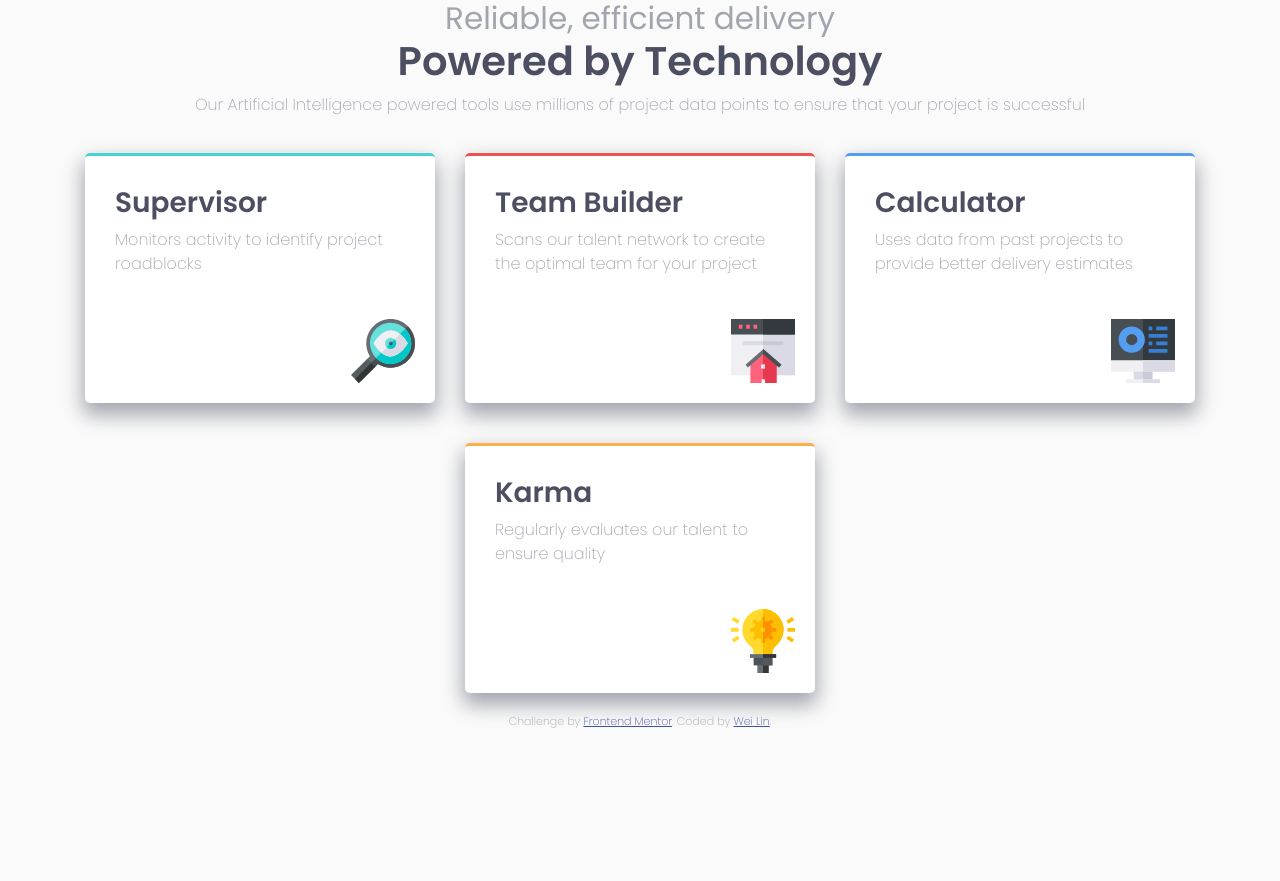
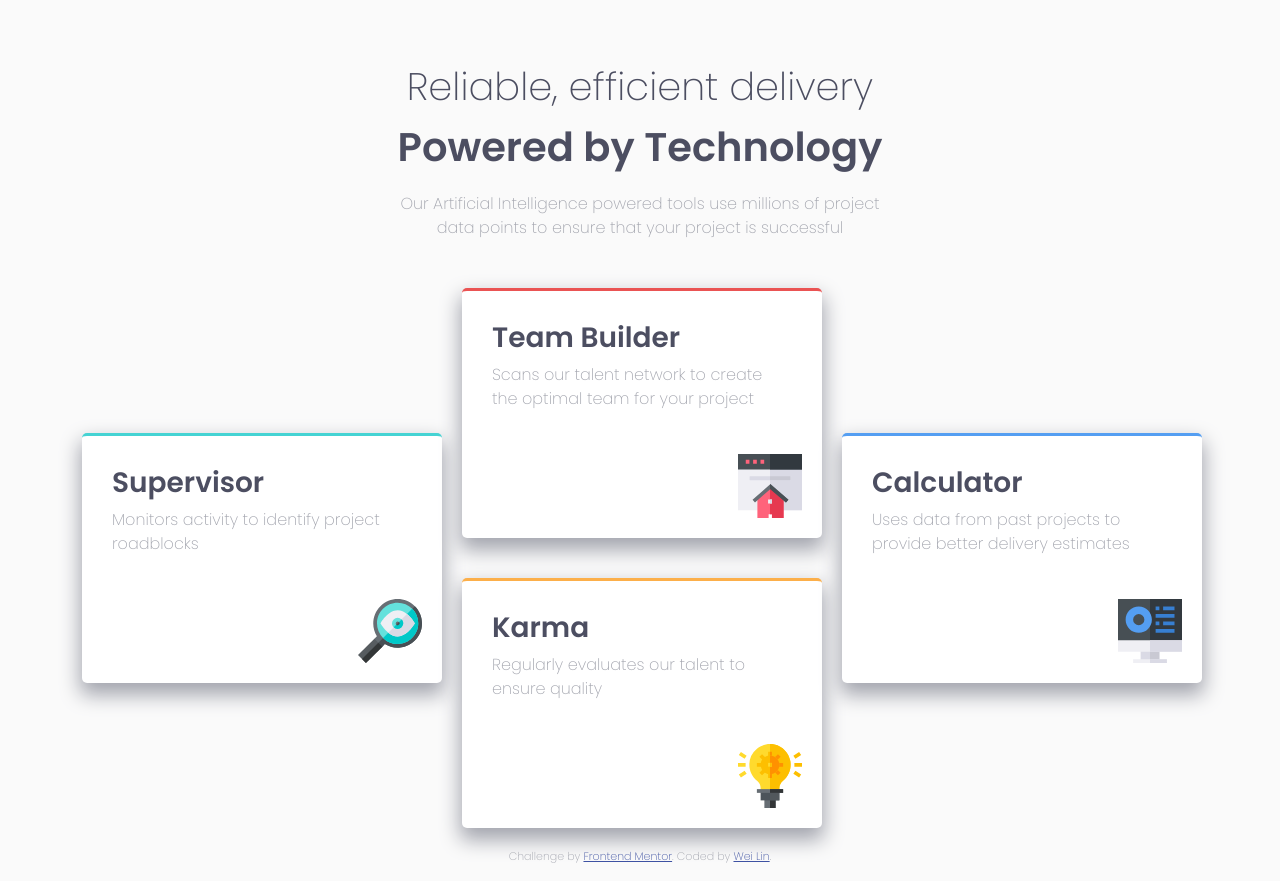
Before and after one commit to weilin-ong/four-card-feature-section, a plain HTML site: page index.html in a window 1280 px wide. Before the commit the page ends 800 px from the top, so only its background shows below. Drawn offline with nearby package versions, Linux system fonts and the light colour scheme.

Commit message:
completed

```diff
--- a/css/styles.css
+++ b/css/styles.css
@@ -1,3 +1,4 @@
+/* General */
 body{
     font-family: 'Poppins', sans-serif;
     background-color: hsl(0, 0%, 98%);
@@ -7,17 +8,26 @@ body{
     margin: 0;
 }
 
+.heading{
+    color: hsl(234, 12%, 34%);
+}
+
 h1, h3{
     font-weight: 600;
-    color: hsl(234, 12%, 34%);
     margin-top: 0;
 }
 
 h2{
-    font-weight: 400;
-    font-size: 31px;
-    margin-bottom: 0;
+    font-size: 2.4rem;
+    font-weight: 200;
+    margin: 5% 0 1%;
 }
+
+.discription{
+    padding: 1% 31%;
+}
+
+/* Icon */
 
 .icon{
     position:absolute;
@@ -25,22 +35,10 @@ h2{
     right: 20px;
 }
 
-.team{
-    border-top: solid hsl(0, 78%, 62%);
-    width: 350px;
-    height: 250px;
-    padding: 30px;
-    text-align: left;
-    margin: 20px auto 40px auto;
-    background-color: white;
-    box-shadow: 0px 10px 20px 2px hsl(229, 6%, 66%);
-    border-radius: 5px;
-    position: relative;
-}
+/* Container box default */
 
-.supervisor{
-    border-top: solid hsl(180, 62%, 55%);
-    width: 350px;
+.box{
+    width: 360px;
     height: 250px;
     padding: 30px;
     text-align: left;
@@ -51,28 +49,42 @@ h2{
     position: relative;
 }
 
+/* Individual Box */
+
+.team{
+    border-top: solid hsl(0, 78%, 62%);
+    margin: 20px auto 40px auto;
+}
+
+.supervisor{
+    border-top: solid hsl(180, 62%, 55%);
+    top:25%;
+}
+
 .karma{
     border-top: solid hsl(34, 97%, 64%);
-    width: 350px;
-    height: 250px;
-    padding: 30px;
-    text-align: left;
-    margin: 20px auto;
-    background-color: white;
-    box-shadow: 0px 10px 20px 2px hsl(229, 6%, 66%);
-    border-radius: 5px;
-    position: relative;
 }
 
 .calculator{
     border-top: solid hsl(212, 86%, 64%);
-    width: 350px;
-    height: 250px;
-    padding: 30px;
-    text-align: left;
-    margin: 20px auto;
-    background-color: white;
-    box-shadow: 0px 10px 20px 2px hsl(229, 6%, 66%);
-    border-radius: 5px;
-    position: relative;
+    top:25%;
 }
+
+/* media screen query */
+
+@media (max-width: 1200px){
+    .supervisor{
+        top:0%;
+    }
+
+    .calculator{
+        top:-100%;
+    }
+}
+
+@media (max-width:992px) {
+    .calculator{
+        top:0;
+    }
+
+}
--- a/index.html
+++ b/index.html
@@ -27,41 +27,42 @@
 </head>
 <body>
 
-  <h2>Reliable, efficient delivery</h2>
-  <h1>Powered by Technology</h1>
+  <h2 class="heading">Reliable, efficient delivery</h2>
+  <h1 class="heading">Powered by Technology</h1>
 
-  <p>Our Artificial Intelligence powered tools use millions of project data points
+  <p class="discription">Our Artificial Intelligence powered tools use millions of project data points
     to ensure that your project is successful</p>
 
-  <div class="container">
+  <div class="container-sm">
     <div class="row">
+
       <!--left-->
-      <div class="col-lg-4">
+      <div class="col-xl-4 col-lg-6" id="left">
         <div class="supervisor box">
-          <h3>Supervisor</h3>
+          <h3 class="heading">Supervisor</h3>
           <p>Monitors activity to identify project roadblocks</p>
           <img class="icon" src="images/icon-supervisor.svg" alt="supervisor">
         </div>
       </div>
 
       <!--center-->
-      <div class="col-lg-4">
+      <div class="col-xl-4 col-lg-6" id="center">
         <div class="team box">
-          <h3>Team Builder</h3>
+          <h3 class="heading">Team Builder</h3>
           <p>Scans our talent network to create the optimal team for your project</p>
           <img class="icon" src="images/icon-team-builder.svg" alt="team">
         </div>
         <div class="karma box">
-          <h3>Karma</h3>
+          <h3 class="heading">Karma</h3>
           <p>Regularly evaluates our talent to ensure quality</p>
           <img class="icon" src="images/icon-karma.svg" alt="karma">
         </div>
       </div>
 
       <!--right-->
-      <div class="col-lg-4">
+      <div class="col-xl-4 col-lg-6" id="right">
         <div class="calculator box">
-          <h3>Calculator</h3>
+          <h3 class="heading">Calculator</h3>
           <p>Uses data from past projects to provide better delivery estimates</p>
           <img class="icon" src="images/icon-calculator.svg" alt="calculator">
         </div>
```
Also changed, not shown: screenshot/screenshot.png (added), 1 other file.
